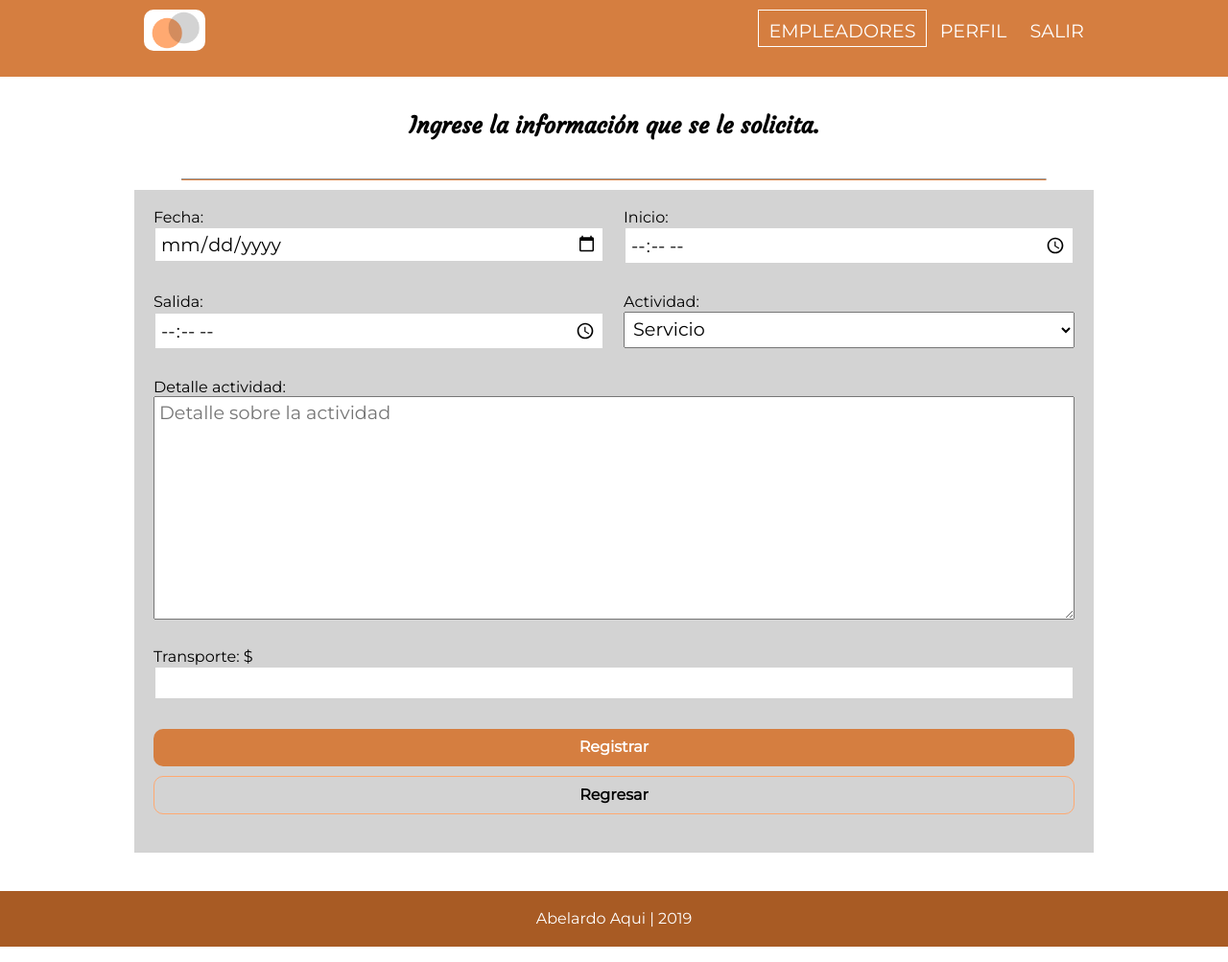
After one commit to TecAbel/ttman, a PHP site: page /app/registro-actividad in a window 1280 px wide. The commit adds this page. Shown: the whole page at 96% size. Run offline with PHP 8.4, Linux system fonts and the light colour scheme; some libraries are stand-ins or nearby versions.

Commit message:
html a php

```diff
--- a/app/registro-actividad.html
+++ b/app/registro-actividad.php
@@ -1,36 +1,6 @@
-<!DOCTYPE html>
-<html lang="en">
-<head>
-    <meta charset="UTF-8">
-    <meta name="viewport" content="width=device-width, initial-scale=1.0">
-    <meta http-equiv="X-UA-Compatible" content="ie=edge">
-    <link rel="stylesheet" href="../css/normalize.css">
-    <link rel="stylesheet" href="../css/estilos.css">
-    <link href="https://fonts.googleapis.com/css?family=Courgette|Montserrat&display=swap" rel="stylesheet">
-    <link rel="stylesheet" href="https://cdnjs.cloudflare.com/ajax/libs/font-awesome/5.11.2/css/all.css">
-    <title>TTMAN | actividades</title>
-</head>
-<body>
-    <div class="barra">
-        <div class="contenedor clearfix">
-            <div class="logo-nav">
-                <a href="../index.html">
-                    <img src="../img/logo-pequeno.png" alt="TTMAN">
-                </a>
-            </div>
-
-            <div class="menu-movil">
-                <i class="fas fa-bars"></i>
-            </div>
-
-            <div class="navegacion-principal">
-                <a href="#" class="activo">Actividades</a>
-                <a href="#">Empleadores</a>
-                <a href="#">Perfil</a>
-                <a href="#">Salir</a>
-            </div>
-        </div>
-    </div>
+<?php
+    include '../php/includes/header.php';
+?>
 
     <div class="contenedor contenedor-app clearfix">
         <h2>Ingrese la información que se le solicita.</h2>
@@ -68,7 +38,7 @@
                 </div>
                 <div class="campo w-100">
                     <button class="btn primario">Registrar</button>
-                    <a href="actividades-control.html" class="btn secundario">Regresar</a>
+                    <a href="actividades-control" class="btn secundario">Regresar</a>
                 </div>
             </form>
             </div>
@@ -76,7 +46,6 @@
         </div>
 
     </div>
-</body>
-<script src="https://ajax.googleapis.com/ajax/libs/jquery/3.4.1/jquery.min.js"></script>
-<script src="../js/main.js"></script>
-</html>
+<?php
+    include '../php/includes/footer.php';
+?>
--- a/index.html
+++ b/index.php
@@ -24,7 +24,7 @@
                 <img src="img/logo.png" alt="ttman">
             </div>
             <div class="contenedor-btns">
-                <a href="app/actividades.html" class="btn primario">Entrar</a>
+                <a href="app/empleadores" class="btn primario">Entrar</a>
                 <a href="#contacto" class="btn secundario">Contacto</a>
             </div>
         </div>
--- /dev/null
+++ b/php/includes/footer.php
@@ -0,0 +1,7 @@
+    <footer class="footer">
+        <p>Abelardo Aqui | 2019</p>
+    </footer>
+</body>
+<script src="https://ajax.googleapis.com/ajax/libs/jquery/3.4.1/jquery.min.js"></script>
+<script src="../js/main.js"></script>
+</html>
--- /dev/null
+++ b/php/includes/header.php
@@ -0,0 +1,32 @@
+<!DOCTYPE html>
+<html lang="en">
+<head>
+    <meta charset="UTF-8">
+    <meta name="viewport" content="width=device-width, initial-scale=1.0">
+    <meta http-equiv="X-UA-Compatible" content="ie=edge">
+    <link rel="stylesheet" href="../css/normalize.css">
+    <link rel="stylesheet" href="../css/estilos.css">
+    <link href="https://fonts.googleapis.com/css?family=Courgette|Montserrat&display=swap" rel="stylesheet">
+    <link rel="stylesheet" href="https://cdnjs.cloudflare.com/ajax/libs/font-awesome/5.11.2/css/all.css">
+    <title>TTMAN | actividades</title>
+</head>
+<body>
+    <div class="barra">
+        <div class="contenedor clearfix">
+            <div class="logo-nav">
+                <a href="../index.html">
+                    <img src="../img/logo-pequeno.png" alt="TTMAN">
+                </a>
+            </div>
+
+            <div class="menu-movil">
+                <i class="fas fa-bars"></i>
+            </div>
+
+            <div class="navegacion-principal">
+                <a href="empleadores.html" class="activo">Empleadores</a>
+                <a href="#">Perfil</a>
+                <a href="#">Salir</a>
+            </div>
+        </div>
+    </div>
```
Also changed, not shown: app/actividades-control.php (renamed from app/actividades-control.html, +8 -39 lines), app/actividades.html (deleted, +0 -64 lines), app/empleadores.php (added, +33 -0 lines).
